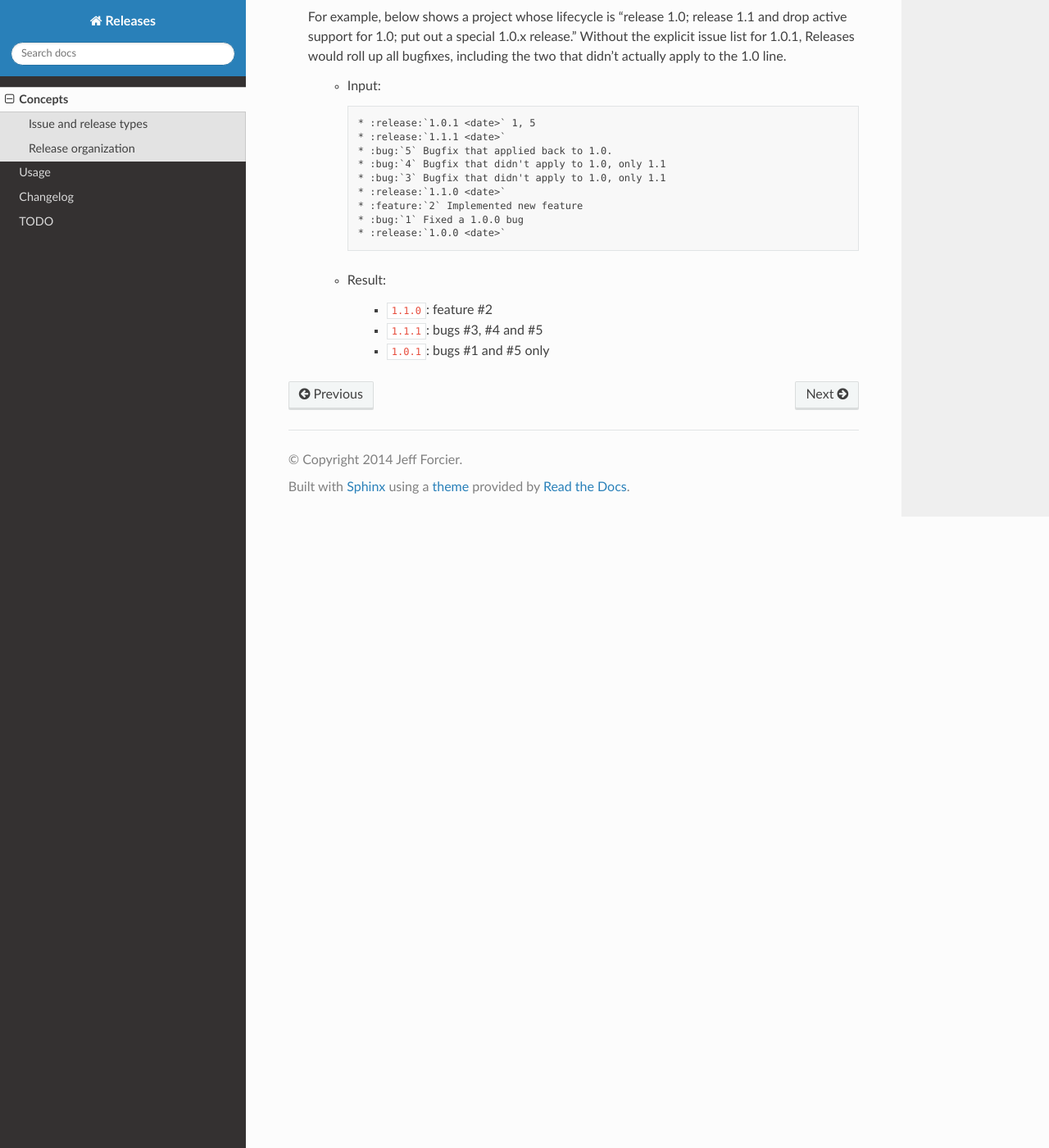
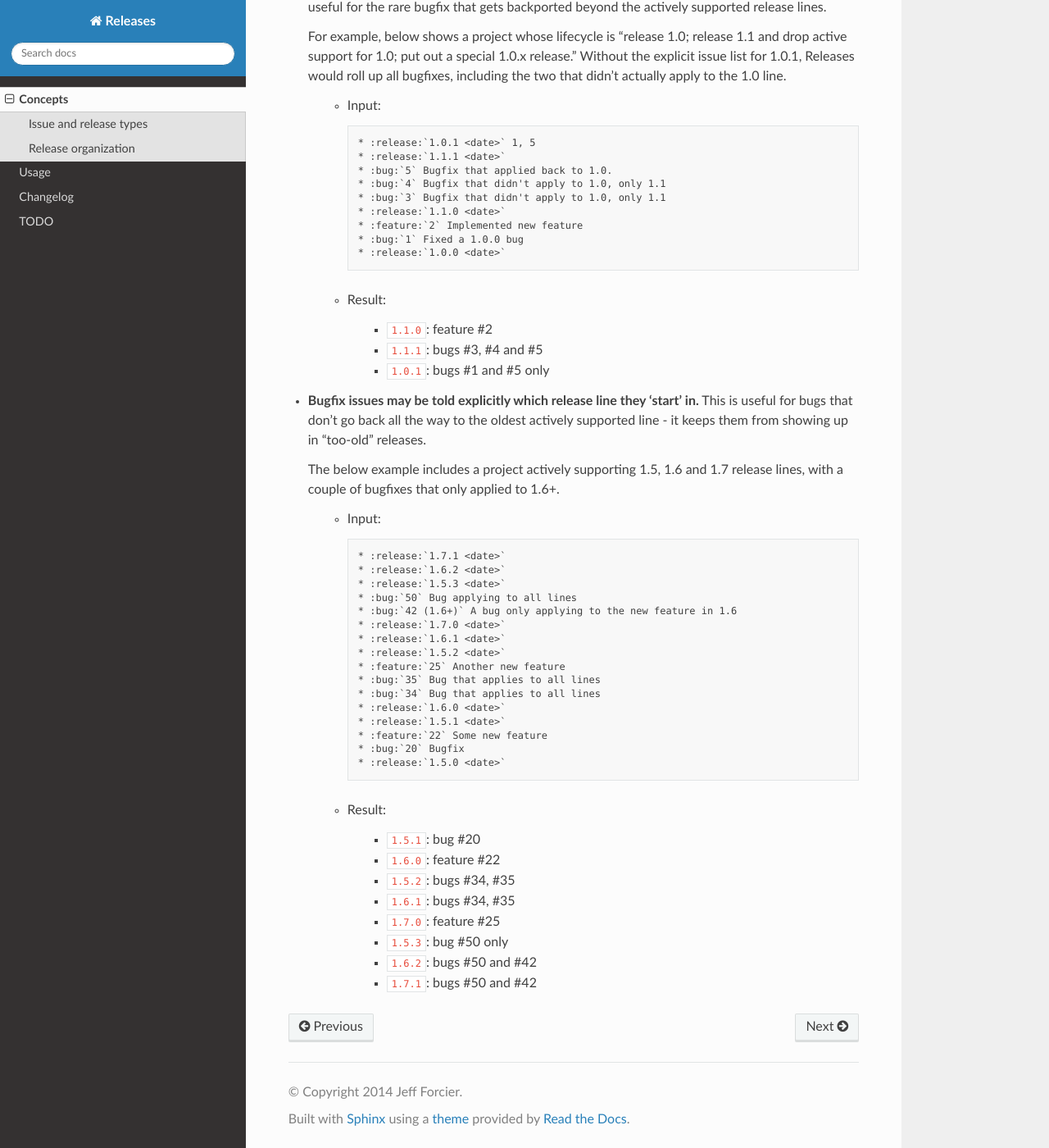
Before and after one commit to bitprophet/releases, a Sphinx documentation site: the page built from docs/concepts.rst, in a window 1280 px wide and 1400 px high, scrolled down 2925 px. Shown: the whole window at 82% size. Built offline with Sphinx 7.4.7 and the Read the Docs theme 2.0.0, drawn with Linux system fonts in a browser that asks for light colours; some of the changed text lies outside the part shown.

Commit message:
DDD re #20

```diff
--- a/docs/concepts.rst
+++ b/docs/concepts.rst
@@ -68,9 +68,9 @@ for details on formatting/etc.
         * ``1.0.1``: bug #1, bug #3
         * ``1.1.0``: feature #2, support #4
 
-* **Bugfixes are assumed to backport to all stable release lines, and are
-  displayed as such.** (Unless the release explicitly states - see later
-  bullet points.)
+* **Bugfixes are assumed to backport to all stable release lines by default,
+  and are displayed as such.** However, this can be overridden on a per-release
+  and/or per-bug basis - see later bullet points.
 
     * Input::
 
@@ -174,3 +174,40 @@ for details on formatting/etc.
         * ``1.1.0``: feature #2
         * ``1.1.1``: bugs #3, #4 and #5
         * ``1.0.1``: bugs #1 and #5 only
+
+* **Bugfix issues may be told explicitly which release line they 'start' in.**
+  This is useful for bugs that don't go back all the way to the oldest actively
+  supported line - it keeps them from showing up in "too-old" releases.
+
+  The below example includes a project actively supporting 1.5, 1.6 and 1.7
+  release lines, with a couple of bugfixes that only applied to 1.6+.
+
+    * Input::
+
+        * :release:`1.7.1 <date>`
+        * :release:`1.6.2 <date>`
+        * :release:`1.5.3 <date>`
+        * :bug:`50` Bug applying to all lines
+        * :bug:`42 (1.6+)` A bug only applying to the new feature in 1.6
+        * :release:`1.7.0 <date>`
+        * :release:`1.6.1 <date>`
+        * :release:`1.5.2 <date>`
+        * :feature:`25` Another new feature
+        * :bug:`35` Bug that applies to all lines
+        * :bug:`34` Bug that applies to all lines
+        * :release:`1.6.0 <date>`
+        * :release:`1.5.1 <date>`
+        * :feature:`22` Some new feature
+        * :bug:`20` Bugfix
+        * :release:`1.5.0 <date>`
+
+    * Result:
+
+        * ``1.5.1``: bug #20
+        * ``1.6.0``: feature #22
+        * ``1.5.2``: bugs #34, #35
+        * ``1.6.1``: bugs #34, #35
+        * ``1.7.0``: feature #25
+        * ``1.5.3``: bug #50 only
+        * ``1.6.2``: bugs #50 and #42
+        * ``1.7.1``: bugs #50 and #42
```
Also changed, not shown: docs/usage.rst (+6 -1 lines).
